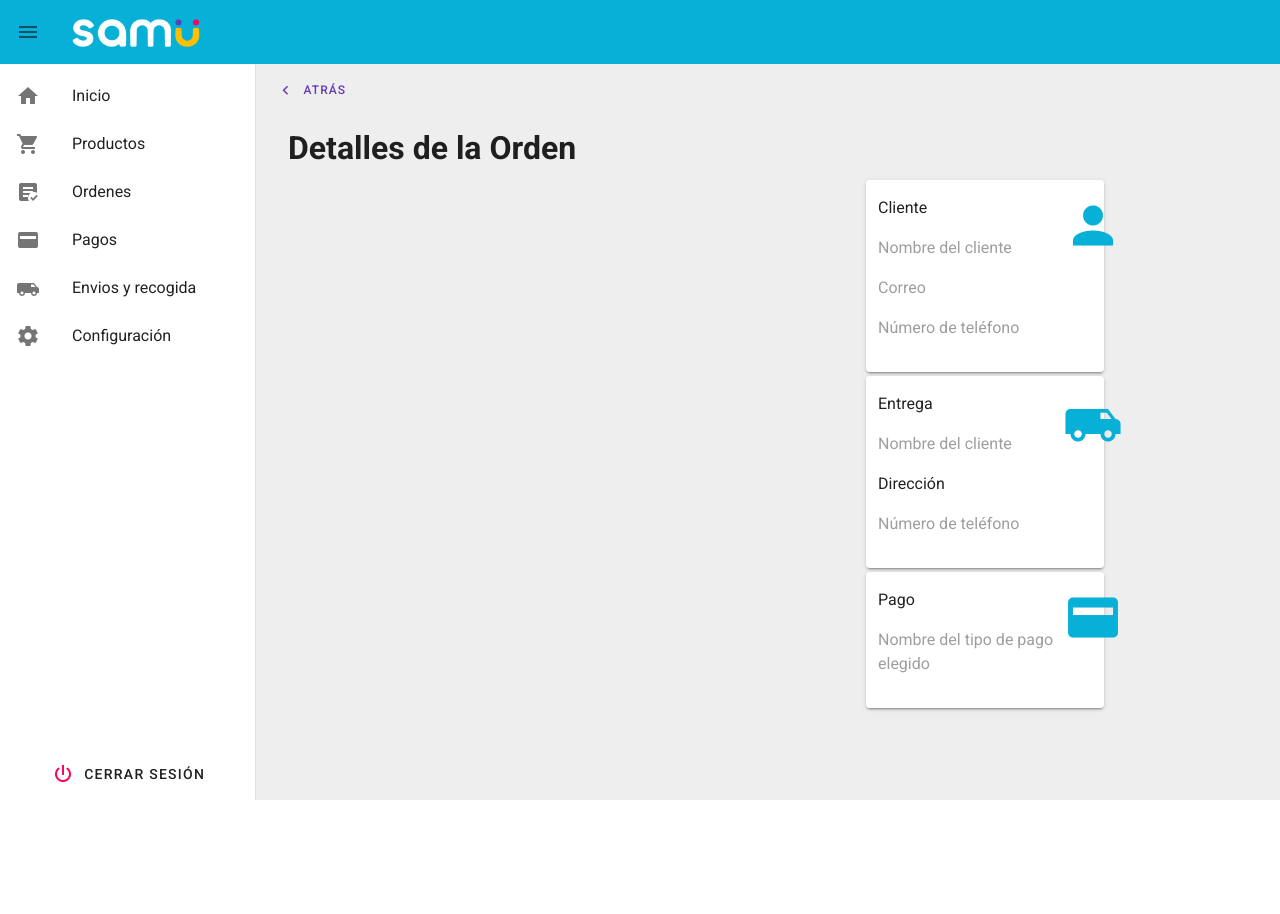
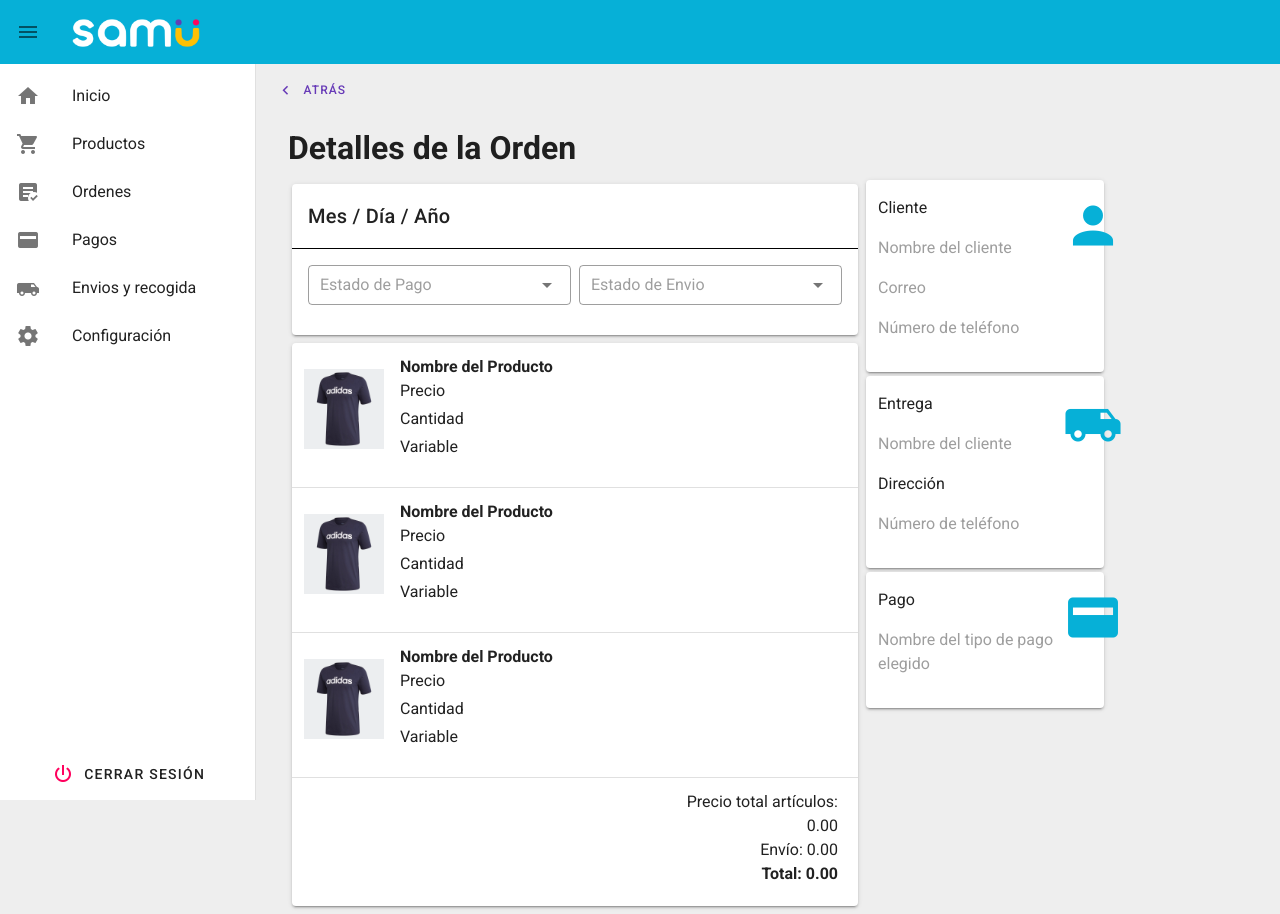
Before and after one commit to DamonBalam/samu-nuxt-cliente, a Nuxt app: page /control-panel/ordenes/orden-detalle in a window 1280 px wide. Before the commit the page ends 800 px from the top, so only its background shows below. Built offline with nearby package versions, Linux system fonts and the light colour scheme.

Commit message:
avance de ordenes

```diff
--- a/pages/control-panel/ordenes/index.vue
+++ b/pages/control-panel/ordenes/index.vue
@@ -14,7 +14,7 @@
           >
           </v-text-field>
         </v-col>
-        <v-col cols="12" md="10" class="mt-2 mb-0 pb-0">
+        <v-col cols="12" md="10" class="mb-0 pb-0">
           <v-card width="100%">
             <v-row no-gutters>
               <v-col cols="12" class="mt-3 ml-3">
--- a/pages/control-panel/ordenes/orden-detalle.vue
+++ b/pages/control-panel/ordenes/orden-detalle.vue
@@ -5,8 +5,65 @@
       <h1 class="mb-2 mb-md-0 mt-md-5 ml-md-5">Detalles de la Orden</h1>
       <v-row dense class="ml-md-5 mt-md-2">
         <v-col cols="7">
+          <v-card width="100%">
+            <v-card-title> Mes / Día / Año </v-card-title>
+            <v-divider class="black"></v-divider>
+            <v-card-text
+              class="d-flex justify-space-between align-center mb-0 pb-1"
+            >
+              <v-select
+                outlined
+                dense
+                :items="estadosPago"
+                item-value="id"
+                item-text="nombre"
+                placeholder="Estado de Pago"
+                class="mr-2"
+                return-object
+              >
+              </v-select>
+              <v-select
+                outlined
+                dense
+                :items="estadosEnvio"
+                item-value="id"
+                item-text="nombre"
+                placeholder="Estado de Envio"
+                return-object
+              >
+              </v-select>
+            </v-card-text>
+          </v-card>
 
-
+          <v-card width="100%" class="mt-md-2">
+            <div v-for="n in 3" :key="n">
+              <v-container
+                class="d-flex flex-column flex-md-row align-md-center"
+              >
+                <div class="mr-auto d-flex align-center mb-2">
+                  <div class="mr-4">
+                    <v-avatar size="80" tile>
+                      <img src="~assets/img/Foto_Producto.jpg" alt="John" />
+                    </v-avatar>
+                  </div>
+                  <div class="my-0">
+                    <p class="my-0 font-weight-bold">Nombre del Producto</p>
+                    <p class="my-0 mb-1">Precio</p>
+                    <p class="my-0 mb-1">Cantidad</p>
+                    <p class="my-0 mb-1">Variable</p>
+                  </div>
+                </div>
+              </v-container>
+              <v-divider class="my-1 mb-0 py-0"></v-divider>
+            </div>
+            <v-row dense class="mt-2">
+              <v-col cols="4" offset="8">
+                <p class="my-0 mr-5 text-right">Precio total artículos: 0.00</p>
+                <p class="my-0 mr-5 text-right">Envío: 0.00</p>
+                <p class="font-weight-bold mr-5 text-right">Total: 0.00</p>
+              </v-col>
+            </v-row>
+          </v-card>
         </v-col>
 
         <v-col cols="3">
@@ -19,7 +76,7 @@
                 <p class="grey--text">Número de teléfono</p>
               </v-col>
               <v-col cols="2">
-                <v-icon  size="60" color="primary">mdi-account</v-icon>
+                <v-icon size="60" color="primary">mdi-account</v-icon>
               </v-col>
             </v-row>
           </v-card>
@@ -33,7 +90,7 @@
                 <p class="grey--text">Número de teléfono</p>
               </v-col>
               <v-col cols="2">
-                <v-icon  size="60" color="primary">mdi-van-utility</v-icon>
+                <v-icon size="60" color="primary">mdi-van-utility</v-icon>
               </v-col>
             </v-row>
           </v-card>
@@ -45,7 +102,7 @@
                 <p class="grey--text">Nombre del tipo de pago elegido</p>
               </v-col>
               <v-col cols="2">
-                <v-icon  size="60" color="primary">mdi-credit-card</v-icon>
+                <v-icon size="60" color="primary">mdi-credit-card</v-icon>
               </v-col>
             </v-row>
           </v-card>
@@ -62,6 +119,23 @@ import BackBtn from "../../../components/UI/BackBtnComponent";
 export default {
   name: "orden-detalle",
   components: { BackBtn, PanelLayout },
+  data() {
+    return {
+      estadosPago: [
+        { id: 1, nombre: "Pagado" },
+        { id: 2, nombre: "Cancelado" },
+        { id: 3, nombre: "Reembolsado" },
+        { id: 4, nombre: "En espera de pago" },
+      ],
+      estadosEnvio: [
+        { id: 1, nombre: "En proceso" },
+        { id: 2, nombre: "Cancelado" },
+        { id: 3, nombre: "Enviado" },
+        { id: 4, nombre: "Entregado" },
+        { id: 5, nombre: "Esperando procesamiento" },
+      ],
+    };
+  },
 };
 </script>
 
```
